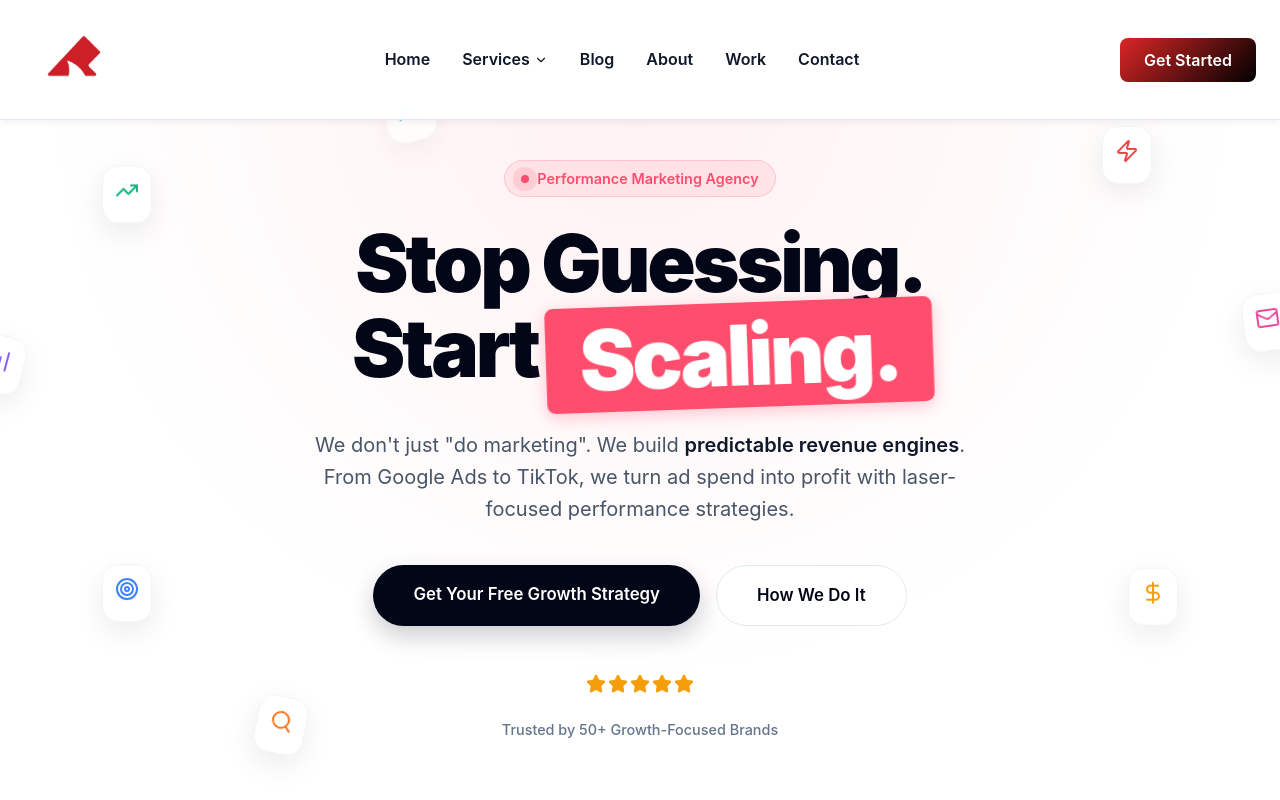
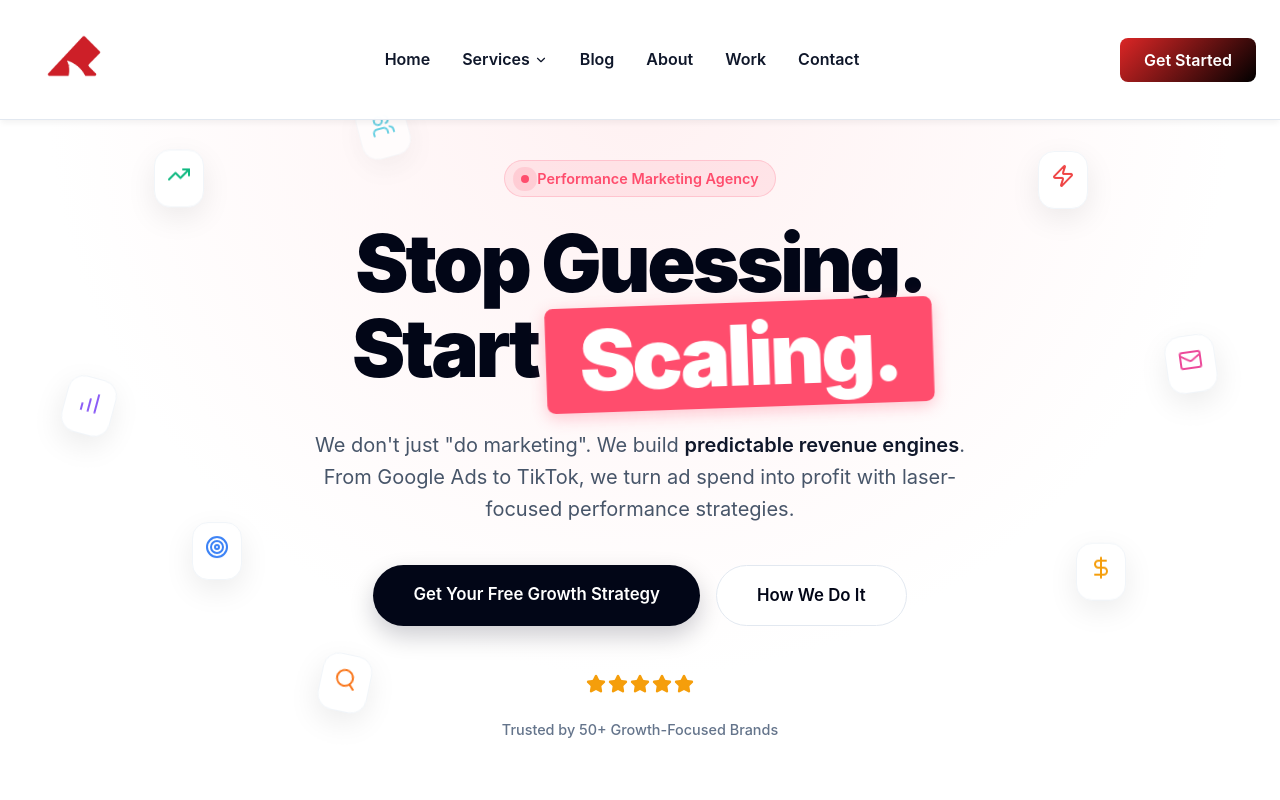
Before and after one commit to Fazilfazi991/redshark, a React (Vite) app: page /landing in a window 1280 px wide. Shown: the top 800 px of the page. Built offline with nearby package versions, Linux system fonts and the light colour scheme.

Commit message:
style: adjust floating elements closer to heading

```diff
--- a/src/pages/LandingPage.css
+++ b/src/pages/LandingPage.css
@@ -170,57 +170,57 @@
 }
 
 .float-1 {
-    top: 20%;
-    left: 8%;
+    top: 18%;
+    left: 12%;
     animation-delay: 0s;
     transform: rotate(-10deg);
 }
 
 .float-2 {
-    bottom: 25%;
-    right: 8%;
+    bottom: 28%;
+    right: 12%;
     animation-delay: 1.5s;
     transform: rotate(10deg);
 }
 
 .float-3 {
-    top: 15%;
-    right: 10%;
+    top: 18%;
+    right: 15%;
     animation-delay: 0.5s;
     transform: rotate(5deg);
 }
 
 .float-4 {
-    bottom: 25%;
-    left: 8%;
+    bottom: 30%;
+    left: 15%;
     animation-delay: 2s;
     transform: rotate(-5deg);
 }
 
 .float-5 {
-    top: 40%;
-    left: -2%;
+    top: 45%;
+    left: 5%;
     animation-delay: 1s;
     transform: rotate(15deg);
 }
 
 .float-6 {
-    top: 35%;
-    right: -1%;
+    top: 40%;
+    right: 5%;
     animation-delay: 2.5s;
     transform: rotate(-8deg);
 }
 
 .float-7 {
-    bottom: 10%;
-    left: 20%;
+    bottom: 15%;
+    left: 25%;
     animation-delay: 3s;
     transform: rotate(12deg);
 }
 
 .float-8 {
-    top: 10%;
-    left: 30%;
+    top: 12%;
+    left: 28%;
     animation-delay: 1.2s;
     transform: rotate(-15deg);
     opacity: 0.6;
```
